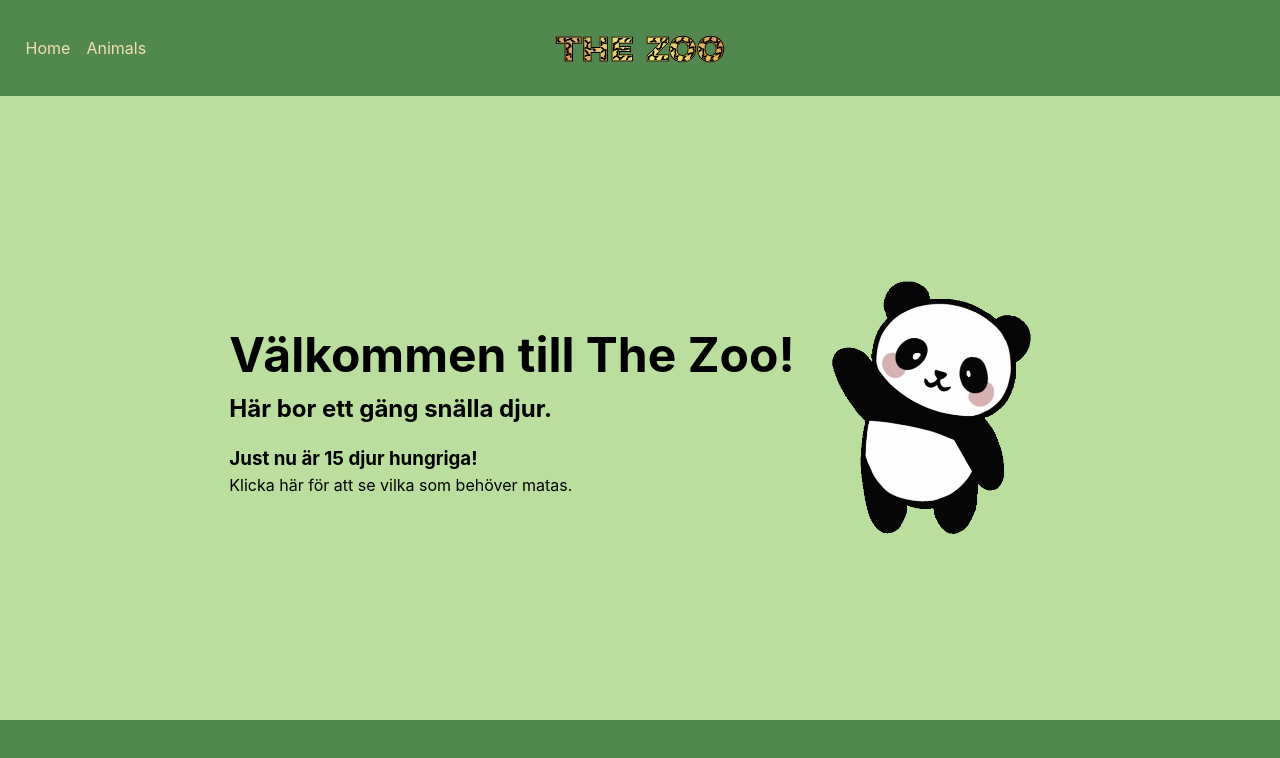
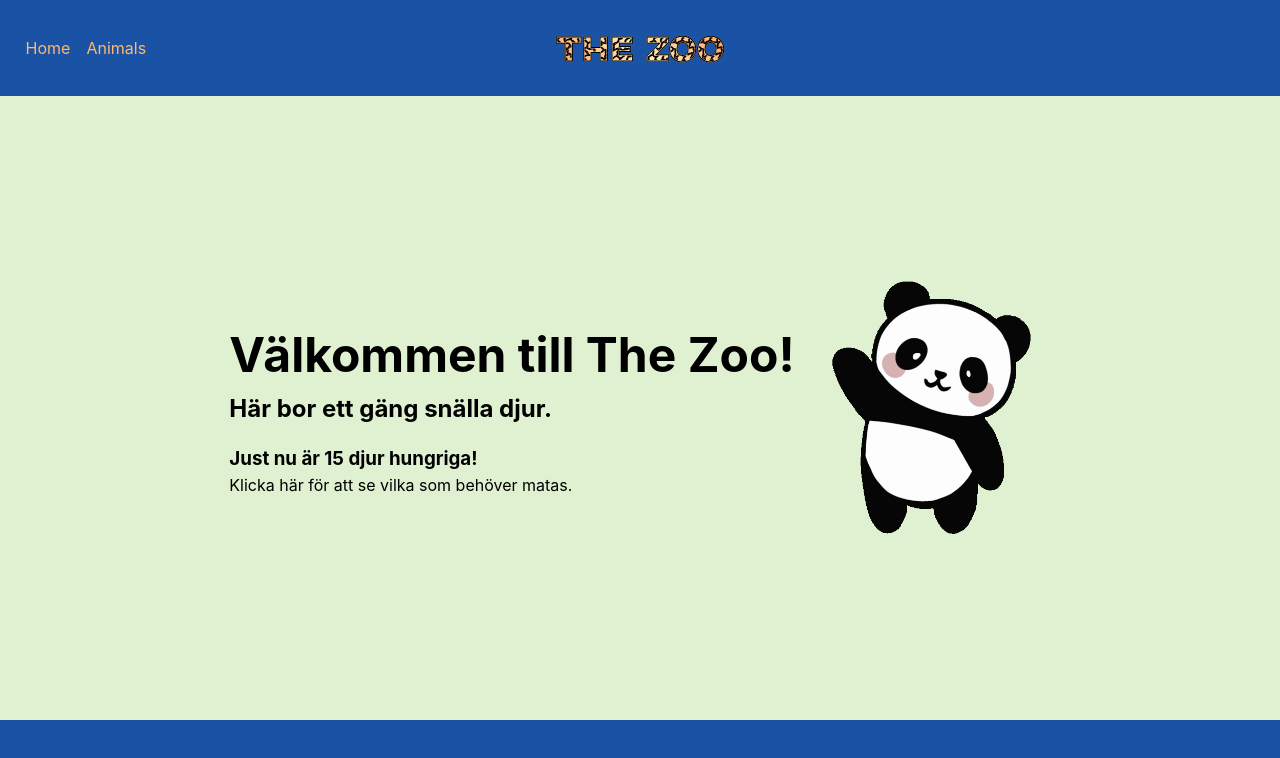
Before and after one commit to feliciacalming/the-zoo__react, a React app: page / in a window 1280 px wide. Shown: the top 758 px of the page. Built offline with nearby package versions, Linux system fonts and the light colour scheme; the HTML template or start-up script is replaced by a standard one.

Commit message:
(refactor): small styling changes and remove unused scss

```diff
--- a/src/Router.tsx
+++ b/src/Router.tsx
@@ -18,7 +18,6 @@ export const router = createBrowserRouter([
         path: "/animals",
         element: <Animals></Animals>,
         errorElement: <Error></Error>,
-        // loader: animalsLoader,
       },
       {
         path: "/animals/:id",
--- a/src/components/Header/Header.scss
+++ b/src/components/Header/Header.scss
@@ -11,7 +11,6 @@ header {
   height: 12vh;
   background-color: var.$color-primary;
   color: white;
-  display: flex;
   align-items: center;
   justify-content: space-between;
   display: grid;
@@ -30,7 +29,7 @@ header {
 
 .logo {
   background-color: black;
-  background-image: linear-gradient(45deg, #cd7f5b, #f3ec78, #da8f49);
+  background-image: linear-gradient(45deg, #ff9f63, #ffe9b7, #ff9f63);
   background-size: 100%;
   background-repeat: repeat;
   -webkit-background-clip: text;
--- a/src/components/Navbar/Navbar.scss
+++ b/src/components/Navbar/Navbar.scss
@@ -15,9 +15,10 @@
     display: inline;
     text-decoration: none;
     font-size: 1rem;
-    color: wheat;
+    color: rgb(255, 185, 104);
+
     &:hover {
-      color: rgb(255, 252, 222);
+      text-shadow: 2px 2px 2px black;
     }
   }
 }
--- a/src/components/ShowAnimal/ShowAnimal.scss
+++ b/src/components/ShowAnimal/ShowAnimal.scss
@@ -2,8 +2,6 @@
 
 .animal {
   margin: 0;
-  padding: 0;
-  // margin-top: 30px;
   width: 80vw;
   height: min-content;
   display: flex;
@@ -11,13 +9,7 @@
   justify-content: center;
   align-items: center;
   padding: 5px;
-  // border: 1px solid rgb(0, 0, 0);
   background-color: white;
-
-  &--hungry {
-    background-color: rgba(252, 197, 201, 0.903);
-    background-color: white;
-  }
 
   @include desktop {
     width: 100%;
@@ -42,19 +34,12 @@
   &__desc {
     margin-top: 5px;
     color: black;
+    text-align: center;
+
     @include desktop {
       font-size: 0.8rem;
       margin-bottom: 50px;
-    }
-
-    // &--long {
-    //   font-size: 0.8rem;
-    //   width: 50%;
-    // }
-
-    @include desktop {
       width: 90%;
-      text-align: center;
     }
   }
 }
--- a/src/components/Speechbubble/Speechbubble.scss
+++ b/src/components/Speechbubble/Speechbubble.scss
@@ -10,10 +10,10 @@
 
   &__text {
     position: absolute;
-    margin-left: 51%;
+    margin-left: 50%;
     margin-top: -3%;
     color: black;
-    font-size: 0.8rem;
+    font-size: 0.7rem;
   }
 
   @include desktop {
--- a/src/main.scss
+++ b/src/main.scss
@@ -15,8 +15,4 @@
 body {
   margin: 0;
   padding: 0;
-  // background-image: url("./assets/shapes.jpg");
-  // background-size: contain;
-  // background-color: rgb(181, 203, 167);
-  // background-color: rgb(252, 207, 163);
 }
--- a/src/scss/_variables.scss
+++ b/src/scss/_variables.scss
@@ -1,2 +1,2 @@
-$color-primary: rgb(81, 136, 79);
-$color-secondary: rgb(185, 222, 157);
+$color-primary: rgb(26, 82, 166);
+$color-secondary: rgba(211, 236, 191, 0.726);
```
